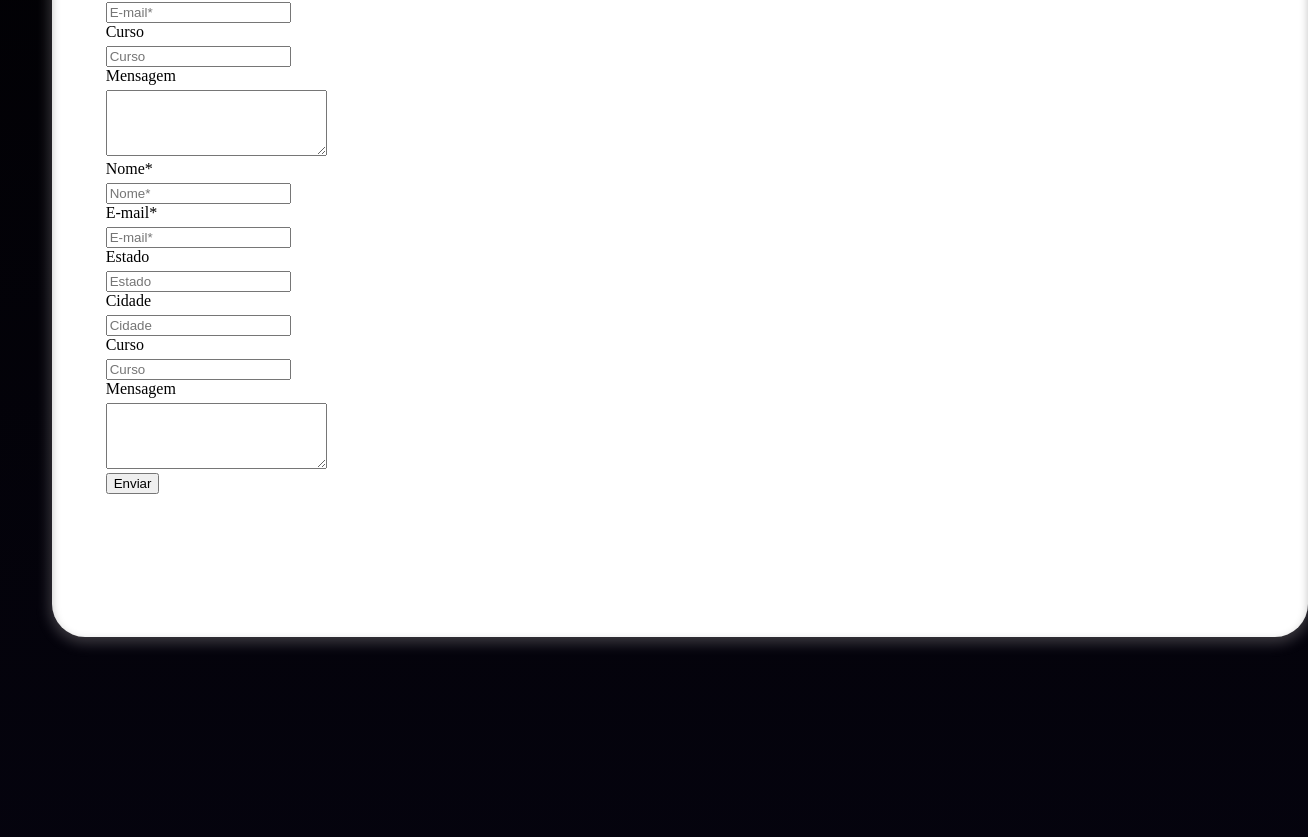
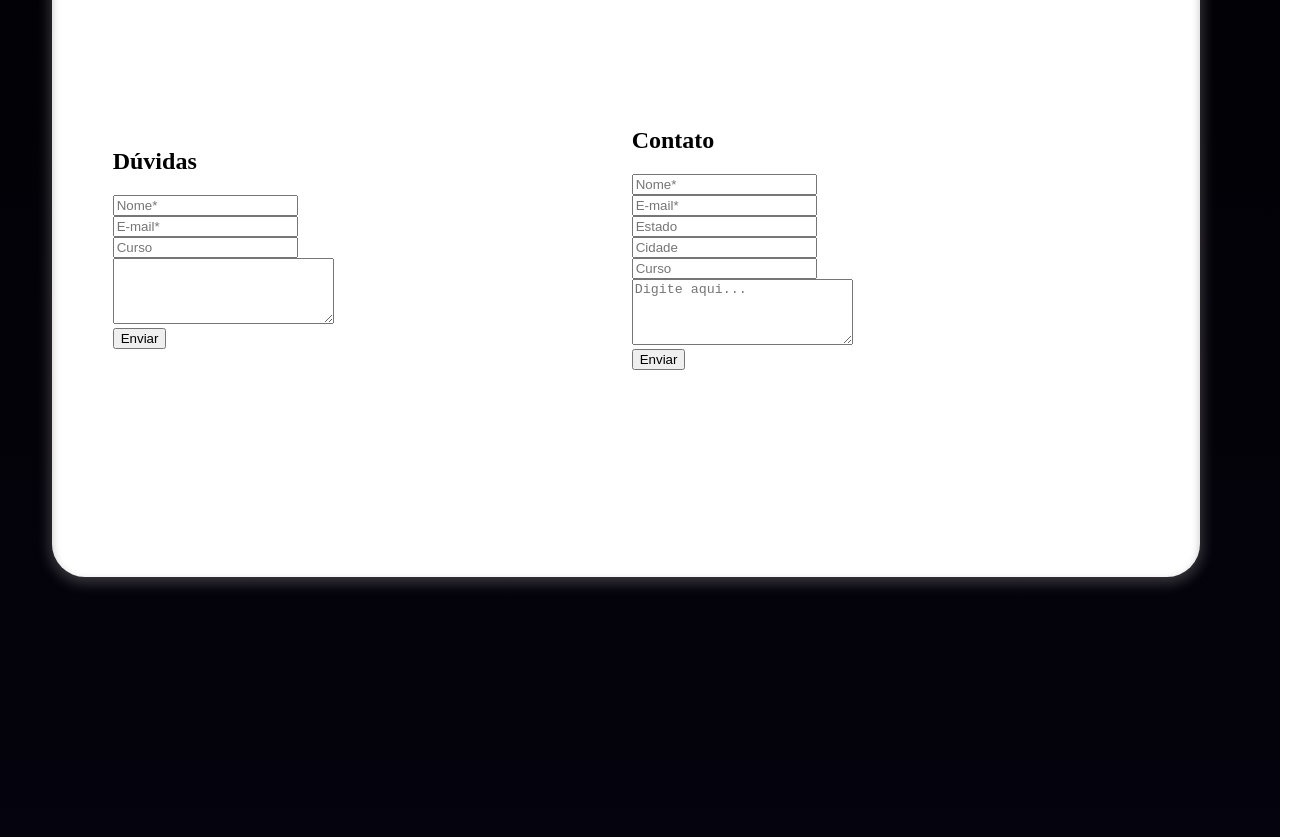
Before and after one commit to fabiodfilho/abcode, a plain HTML site: page talk.html in a window 1280 px wide. Shown: the part 462-1299 px from the top of the page, 1308 px wide, since content can reach past the window. Drawn offline with Linux system fonts and the light colour scheme; a web font is replaced by a local one.

Commit message:
Inserindo forms em table pois sou a maior inimiga do css

```diff
--- a/css/style.css
+++ b/css/style.css
@@ -143,3 +143,11 @@ label {
     display: block;
     margin-bottom: 5px;
 }
+
+.Line-133 {
+    width: 5px;
+    height: 607px;
+    margin: 0 55.5px 0 55.5px;
+    transform: rotate(-270deg);
+    background-color: #ebebeb;
+}
--- a/talk.html
+++ b/talk.html
@@ -29,45 +29,32 @@
             Fale conosco
         </h1>
 
-        <form class="Talk-form" method="post">
-
-    <div class="Duvidas">
-        <label for="nomeDuvidas">Nome*</label>
-        <input type="text" id="nomeDuvidas" placeholder="Nome*" />
-
-        <label for="emailDuvidas">E-mail*</label>
-        <input type="email" id="emailDuvidas" placeholder="E-mail*" />
-
-        <label for="cursoDuvidas">Curso</label>
-        <input type="text" id="cursoDuvidas" placeholder="Curso" />
-
-        <label for="textoDuvidas">Mensagem</label>
-        <textarea id="textoDuvidas" name="texto" cols="25" rows="4"></textarea>
-    </div>
-
-    <div class="Contato">
-        <label for="nomeContato">Nome*</label>
-        <input type="text" id="nomeContato" placeholder="Nome*" />
-
-        <label for="emailContato">E-mail*</label>
-        <input type="email" id="emailContato" placeholder="E-mail*" />
-
-        <label for="estadoContato">Estado</label>
-        <input type="text" id="estadoContato" placeholder="Estado" />
-
-        <label for="cidadeContato">Cidade</label>
-        <input type="text" id="cidadeContato" placeholder="Cidade" />
-
-        <label for="cursoContato">Curso</label>
-        <input type="text" id="cursoContato" placeholder="Curso" />
-
-        <label for="textoContato">Mensagem</label>
-        <textarea id="textoContato" name="texto" cols="25" rows="4"></textarea>
-    </div>
-
-    <button type="submit">Enviar</button>
-</form>
-
+        <table class="Talk-form" cellpadding="5">
+            <tr>
+                <td>
+                    <h2>Dúvidas</h2>
+                    <form method="post">
+                        <input type="text" placeholder="Nome*" /><br>
+                        <input type="email" placeholder="E-mail*" /><br>
+                        <input type="text" placeholder="Curso" /><br>
+                        <textarea name="texto" cols="25" rows="4"></textarea><br>
+                        <button type="submit">Enviar</button>
+                    </form>
+                </td>
+                <td>
+                    <h2>Contato</h2>
+                    <form method="post">
+                        <input type="text" placeholder="Nome*" /><br>
+                        <input type="email" placeholder="E-mail*" /><br>
+                        <input type="text" placeholder="Estado" /><br>
+                        <input type="text" placeholder="Cidade" /><br>
+                        <input type="text" placeholder="Curso" /><br>
+                        <textarea placeholder="Digite aqui..." name="texto" cols="25" rows="4"></textarea><br>
+                        <button type="submit">Enviar</button>
+                    </form>
+                </td>
+            </tr>
+        </table>
     </main>
 </body>
 </html>
```
